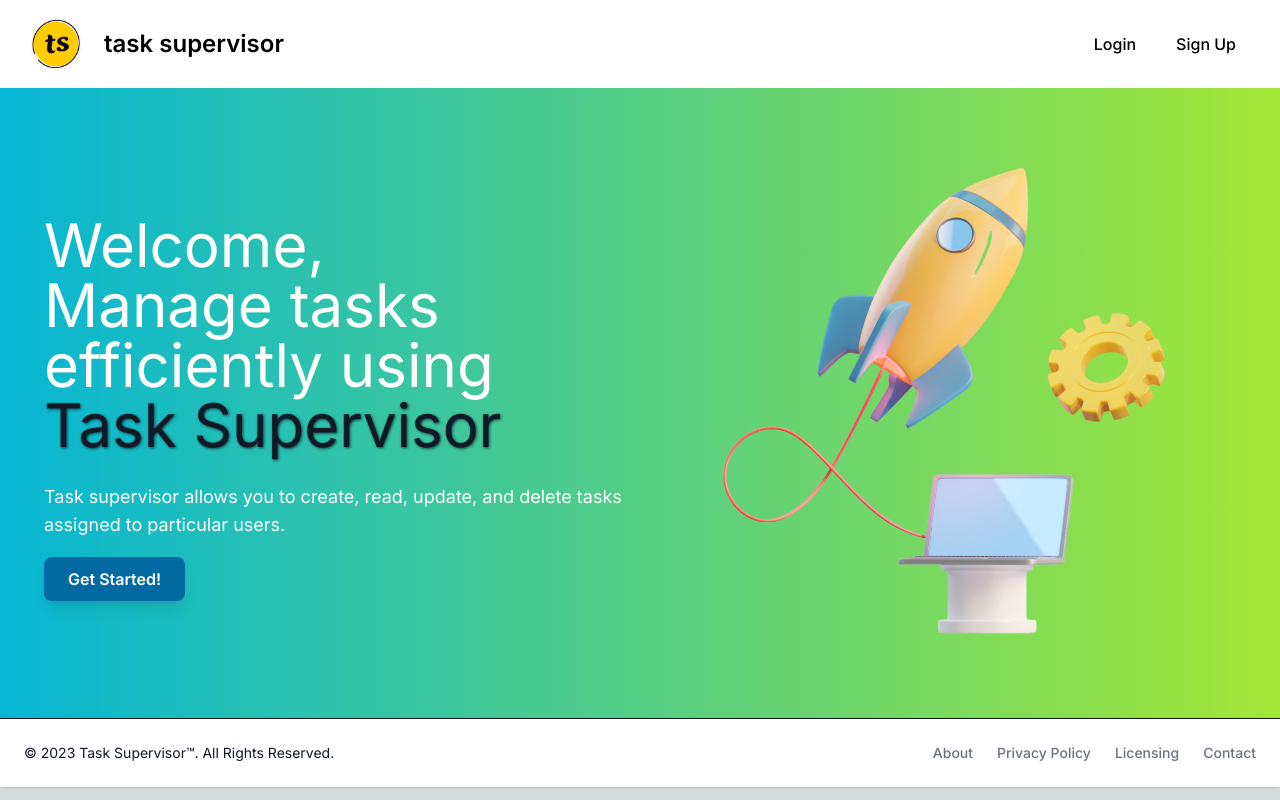
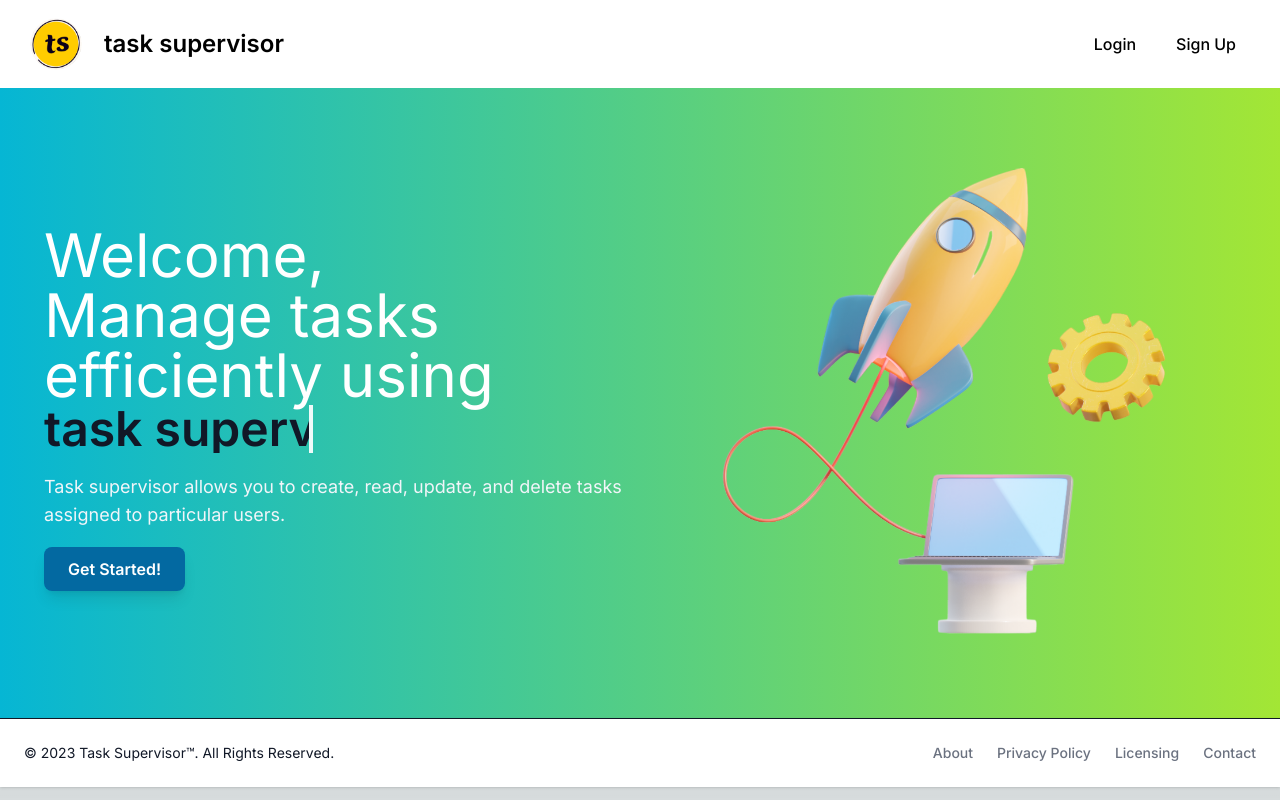
Before and after one commit to rizwan-amir123/task-supervisor, a Next.js app: page / in a window 1280 px wide. Built offline with nearby package versions, Linux system fonts and the light colour scheme.

Commit message:
made improvements

```diff
--- a/src/app/components/Header.js
+++ b/src/app/components/Header.js
@@ -8,10 +8,11 @@ return (
       <span className="self-center text-2xl font-semibold whitespace-nowrap dark:text-white">task supervisor</span>
   </a>
   <div className="flex items-center justify-center space-x-5">
-  <a href="/login" className="text-md font-medium dark:text-white hover:font-bold">Login
+  <a href="/login" className="text-md font-medium dark:text-white hover:shadow-lg
+  hover:font-extrabold">Login
   </a>
   <span>    </span>
-  <a href="/signup" className="text-md pr-10 font-medium dark:text-white hover:font-bold">Sign Up
+  <a href="/signup" className="text-md pr-10 font-medium dark:text-white hover:font-extrabold">Sign Up
   </a>
   </div>
   </div>
--- a/src/app/components/Hero.js
+++ b/src/app/components/Hero.js
@@ -3,14 +3,21 @@ const Hero = ({src}) => {
     <section className="bg-gradient-to-r from-cyan-500 to-lime-400 px-5 text-white py-20">
       <div className="pl-6 container mx-auto grid md:grid-cols-2 items-center justify-center md:justify-between">
         <div className="pb-5">
-          <h1 className="text-4xl py-5 my-13 lg:text-6xl">
+          <h1 className="text-4xl pt-5 mt-13 lg:text-6xl">
             Welcome, <br />Manage tasks
              <br />
             efficiently using <br />
-            <span className="text-gray-900 [text-shadow:_1px_1px_3px_rgb(0_0_0_/_70%)]">  Task Supervisor</span>
+
           </h1>
 
-          <p className="pt-2 pb-7 text-lg">
+          <div className="w-max mb-3">
+            <h1 className="animate-typing overflow-hidden whitespace-nowrap border-r-4
+            border-r-white pr-5 text-5xl text-gray-900 font-semibold">
+              task supervisor
+            </h1>
+          </div>
+
+          <p className="pt-2 pb-7 text-lg text-slate-100">
             Task supervisor allows you to create, read, update, and delete tasks assigned to particular users.
           </p>
 
--- a/tailwind.config.js
+++ b/tailwind.config.js
@@ -12,6 +12,28 @@ module.exports = {
         'gradient-conic':
           'conic-gradient(from 180deg at 50% 50%, var(--tw-gradient-stops))',
       },
+      keyframes: {
+        typing: {
+          "0%": {
+            width: "0%",
+            visibility: "hidden"
+          },
+          "100%": {
+            width: "100%"
+          }
+        },
+        blink: {
+          "50%": {
+            borderColor: "transparent"
+          },
+          "100%": {
+            borderColor: "white"
+          }
+        }
+      },
+      animation: {
+        typing: "typing 2s steps(20) infinite alternate, blink .7s infinite"
+      },
     },
   },
   plugins: [],
```
Also changed, not shown: src/app/globals.css (line endings or trailing spaces).
